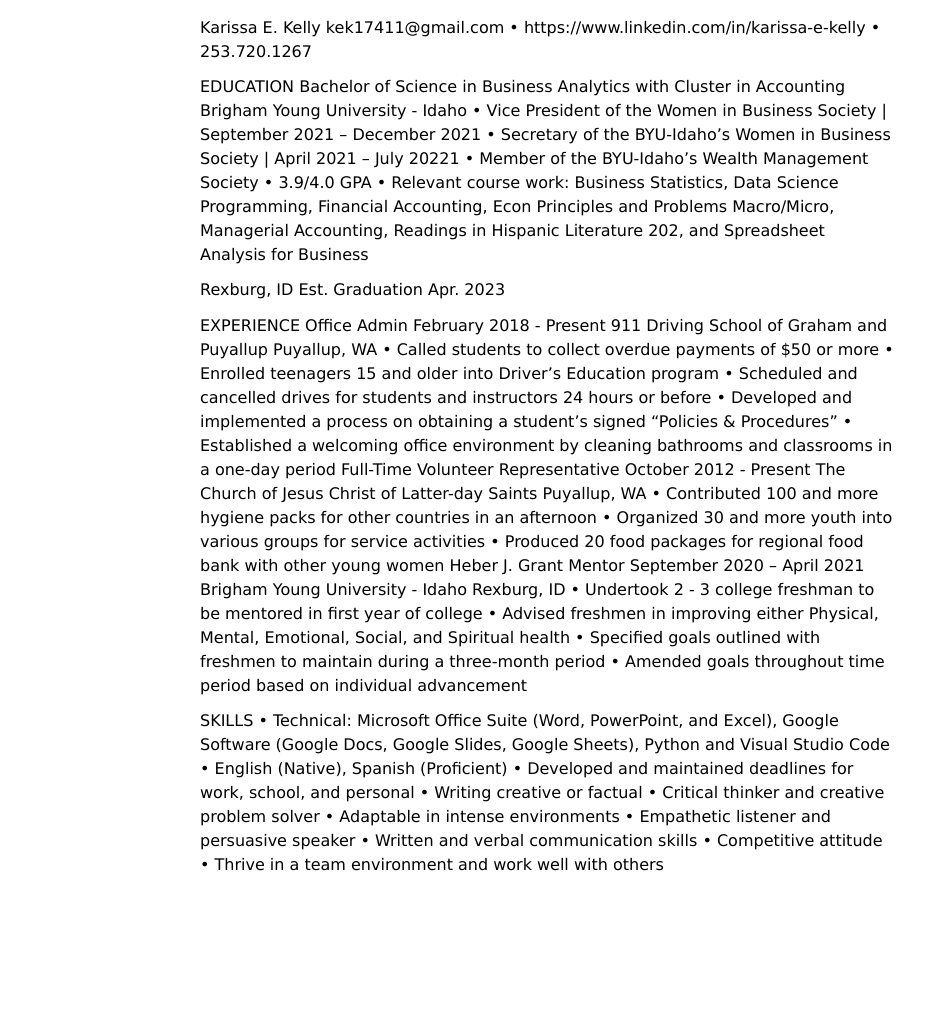
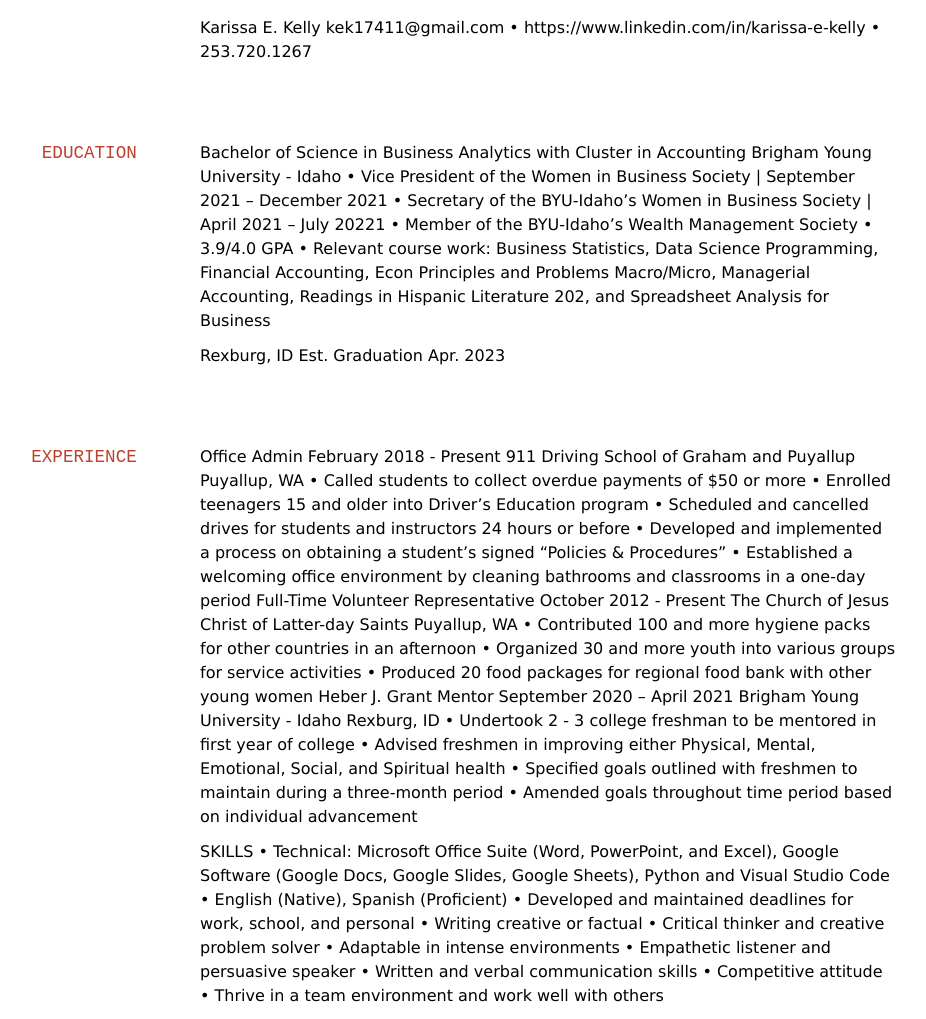
Before and after one commit to byuids-resumes/kellyke_resume, a Jekyll site: the page built from docs/index.md, in a window 1280 px wide. Shown: the whole page, without its empty margins (132-1058 px from the left). Built offline with Jekyll 4.4.1, drawn with Linux system fonts in a browser that asks for light colours; before the commit the page ends 900 px from its top, so only the background shows below that.

Commit message:
Realized I messed up

```diff
--- a/docs/index.md
+++ b/docs/index.md
@@ -6,7 +6,7 @@ Karissa E. Kelly
 kek17411@gmail.com • https://www.linkedin.com/in/karissa-e-kelly • 253.720.1267
 
 
-EDUCATION
+## EDUCATION
 Bachelor of Science in Business Analytics with Cluster in Accounting
  Brigham Young University - Idaho
 •	Vice President of the Women in Business Society | September 2021 – December 2021
@@ -20,7 +20,7 @@ Rexburg, ID
 Est. Graduation Apr. 2023
 
 
-EXPERIENCE
+## EXPERIENCE
 Office Admin                                                                                                                                                                  February 2018 - Present
 911 Driving School of Graham and Puyallup                                                                                                                                Puyallup, WA
 •	Called students to collect overdue payments of $50 or more
```
